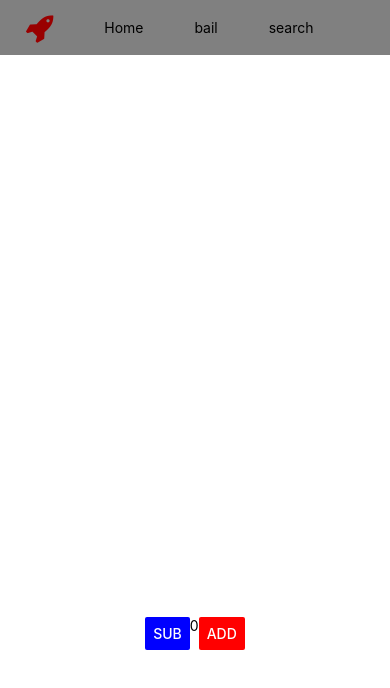
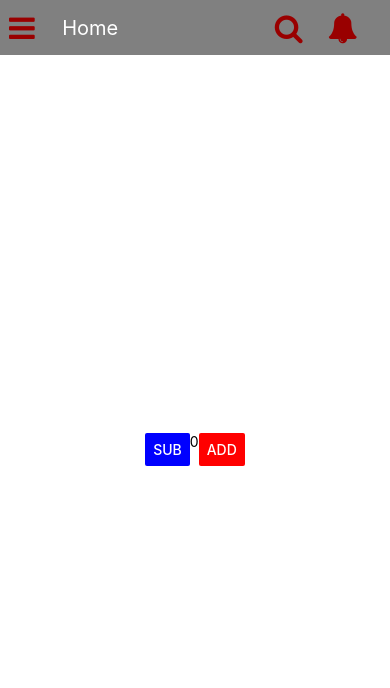
Before and after one commit to rabin123awale456/rabinawale, a React Native app: screen / in a window 390 px wide. Shown: the top 688 px of the page. Built offline with nearby package versions, Linux system fonts and the light colour scheme.

Commit message:
after installing vector image

```diff
--- a/app/component/ToolBar.js
+++ b/app/component/ToolBar.js
@@ -3,49 +3,66 @@ import {
     View, Text, StyleSheet
 } from 'react-native';
 import Icon from 'react-native-vector-icons/FontAwesome';
-const myIcon = (<Icon name="rocket" size={30} color="#900" />)
 
-const ToolBar = () => {
+
+
+export default class ToolBar extends React.Component {
+    state = {
+        home: "Home",
+        loading: true
+
+    }
+
+    search = () => {
+        this.setState({ home: "about" });
+
+    }
+    render() {
         return (
-        <View style={{ flex: 1, width: '100%' }}>
+            <View style={{ width: '100%', }}>
                 <View style={styles.subcontainer}>
 
-                <View>
+                    <View style={{ flex: 1 }}>
                         <Text>
-                        {myIcon}
+                            <Icon name="bars" size={30} color="#900" />
                         </Text>
                     </View>
 
-                <View>
-                    <Text>
-                        Home
-                </Text>
-                </View>
-                <View>
-                    <Text>
-                        bail
-                </Text>
-                </View>
-                <View>
-                    <Text>
-                        search
+                    <View style={{ flex: 4 }}>
+                        <Text style={{ color: 'white', fontSize: 20 }}>
+                            {this.state.home}
                         </Text>
                     </View>
 
-                <View>
+                    <View style={{ flex: 1 }}>
+                        <Text>
+
+                            <Icon name="search" size={30} color="#900" onPress={() => this.search()} />
+                        </Text>
                     </View>
+                    <View style={{ flex: 1 }}>
+                        <Text>
+                            <Icon name="bell" size={30} color="#900" />
+                        </Text>
+                    </View>
+
+
+
+
                 </View >
-        </View>
+            </View >
         )
     }
+}
+
 
 const styles = StyleSheet.create({
     subcontainer: {
-        backgroundColor: 'grey',
+        padding: 9,
         height: 55,
         flexDirection: 'row',
-        justifyContent: 'space-around',
-        alignItems: 'center'
+        // justifyContent: 'space-around',
+        alignItems: 'center',
+        backgroundColor: 'grey',
     }
 })
-export default ToolBar;
--- a/app/screen/HomeSceen.js
+++ b/app/screen/HomeSceen.js
@@ -58,7 +58,6 @@ const styles = {
     subcontainer: {
         flexDirection: 'row',
         justifyContent: 'space-around',
-
         width: '100%'
     }
 }
```
Lines whose indentation alone changed are shown as unchanged.
